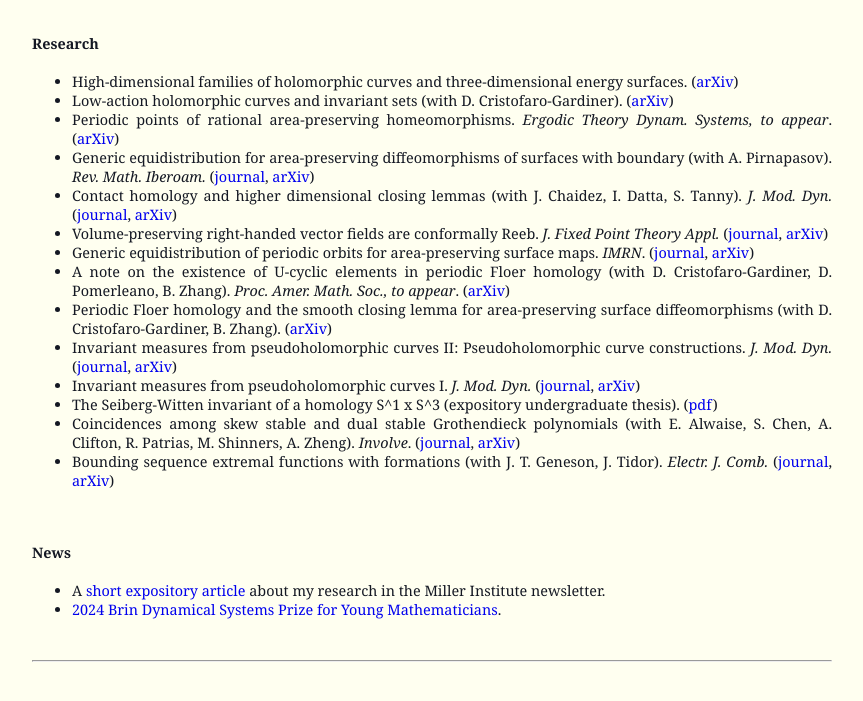
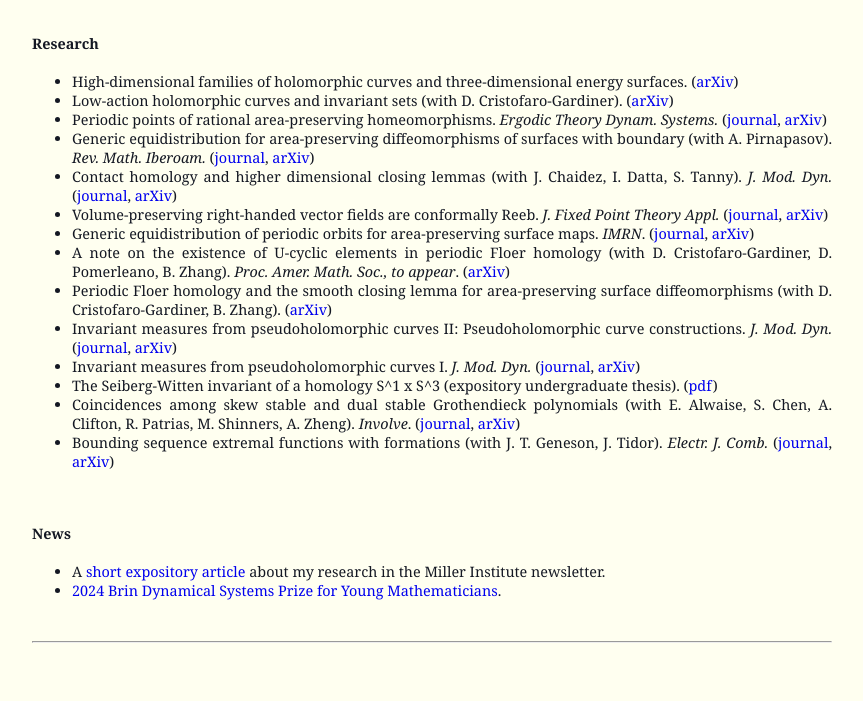
Before and after one commit to r0hilp/r0hilp.github.io, a Jekyll site: the page index.html, which Jekyll copies as it is, in a window 1280 px wide, cut to the strip 473-1195 px from the top of the page. Shown: the top 701 px of the strip, without its empty margins (48-911 px from the left). Built offline with Jekyll 4.4.1, drawn with Linux system fonts in a browser that asks for light colours.

Commit message:
journal link for etds paper

```diff
--- a/index.html
+++ b/index.html
@@ -47,7 +47,7 @@
   <ul>
 	  <li>High-dimensional families of holomorphic curves and three-dimensional energy surfaces. (<a href="https://arxiv.org/abs/2405.01106">arXiv</a>)</li>
 	  <li>Low-action holomorphic curves and invariant sets (with D. Cristofaro-Gardiner). (<a href="https://arxiv.org/abs/2401.14445">arXiv</a>)</li>
-	  <li>Periodic points of rational area-preserving homeomorphisms. <i>Ergodic Theory Dynam. Systems, to appear</i>. (<a href="https://arxiv.org/abs/2305.05876">arXiv</a>)</li>
+	  <li>Periodic points of rational area-preserving homeomorphisms. <i>Ergodic Theory Dynam. Systems.</i> (<a href="https://www.cambridge.org/core/journals/ergodic-theory-and-dynamical-systems/article/periodic-points-of-rational-areapreserving-homeomorphisms/C35EA12E20663620D9840D047541951E">journal</a>, <a href="https://arxiv.org/abs/2305.05876">arXiv</a>)</li>
 	  <li>Generic equidistribution for area-preserving diffeomorphisms of surfaces with boundary (with A. Pirnapasov). <i>Rev. Math. Iberoam.</i> (<a href="https://doi.org/10.4171/rmi/1521">journal</a>, <a href="https://arxiv.org/abs/2211.07548">arXiv</a>)</li>
 	  <li>Contact homology and higher dimensional closing lemmas (with J. Chaidez, I. Datta, S. Tanny). <i>J. Mod. Dyn.</i> (<a href="https://www.aimsciences.org/article/doi/10.3934/jmd.2024003">journal</a>, <a href="https://arxiv.org/abs/2206.04738">arXiv</a>)</li>
 	  <li>Volume-preserving right-handed vector fields are conformally Reeb. <i>J. Fixed Point Theory Appl.</i> (<a href="https://link.springer.com/article/10.1007/s11784-022-00970-9">journal</a>, <a href="https://arxiv.org/abs/2201.12935">arXiv</a>)</li>
```
